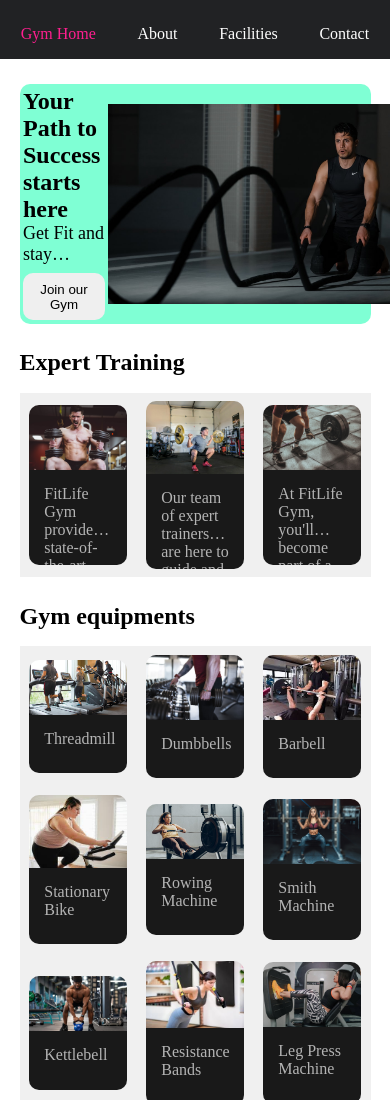
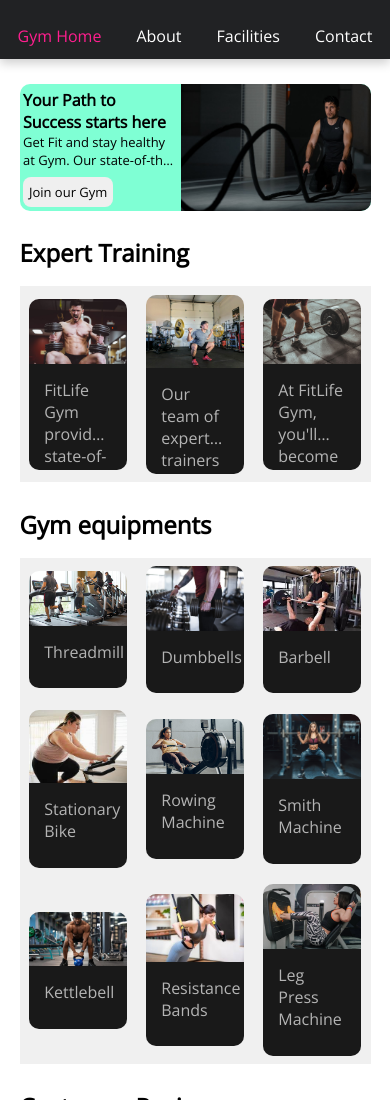
Before and after one commit to mohitdhami/Gym-Web-Application, a plain HTML site: page index.html in a window 390 px wide. Shown: the top 1100 px of the page. Drawn offline with nearby package versions, Linux system fonts and the light colour scheme.

Commit message:
Added Google Font: Open Sans and applied as universal font, Adapted Homepage UI elements to ensure responsiveness on mobile screens

```diff
--- a/index.html
+++ b/index.html
@@ -13,6 +13,9 @@
             Gym Web Application
         </title>
         <link rel="stylesheet" type="text/css" href="styles.css">
+        <link rel="preconnect" href="https://fonts.googleapis.com">
+        <link rel="preconnect" href="https://fonts.gstatic.com" crossorigin>
+        <link href="https://fonts.googleapis.com/css2?family=Open+Sans&display=swap" rel="stylesheet">
     </head>
 
     <body>
@@ -55,7 +58,7 @@
 
                 <!-- Image Section -->
                 <div class="main-base-right">
-                    <img src="./assets/home/gym1.jfif" height="200px">
+                    <img src="./assets/home/gym1.jfif">
                 </div>
             </div>
 
--- a/styles.css
+++ b/styles.css
@@ -1,6 +1,7 @@
 * {
     margin: 0;
     padding: 0;
+    font-family: 'Open Sans', sans-serif;;
 }
 body {
     margin: 0;
@@ -16,7 +17,7 @@ nav {
     position: fixed;
     min-height: 4vh;
     min-width: 100vw;
-    /* box-shadow: 0 4px 8px rgba(117, 44, 44, 0.1);    */
+    box-shadow: 0 4px 10px rgba(0, 0, 0, 0.2);
 }
 
 nav ul {
@@ -63,12 +64,12 @@ footer {
     justify-content: space-around;
     align-items: center;
     border-radius: 10px;
+    height: auto;
 
 }
 
 .main-base-left {
     padding: 1%;
-    flex: 1;
     display: flex;
     flex-direction: column;
     justify-content: center;
@@ -116,6 +117,27 @@ button {
     margin-top: 2vh;
 }
 
+@media screen and (max-width: 600px) {
+    .main-base-left-note p {
+        font-size: medium;
+    }
+
+    .main-base-left-subscribe-note p {
+        font-size: small;
+        display: -webkit-box;
+        -webkit-box-orient: vertical;
+        overflow: hidden;
+        -webkit-line-clamp: 2;
+    }
+
+    .main-base-left-subscribe-button button {
+        padding: 0.7vh;
+        border: none;
+        border-radius: 8px;
+        font-size: small;
+    }
+}
+
 .main-base-right {
     display: flex;
     flex-direction: column;
@@ -126,6 +148,8 @@ button {
 .main-base-right img {
     border-top-right-radius: 10px;
     border-bottom-right-radius: 10px;
+    width: 100%;
+    height: auto;
 }
 
 .bg-board {
```
